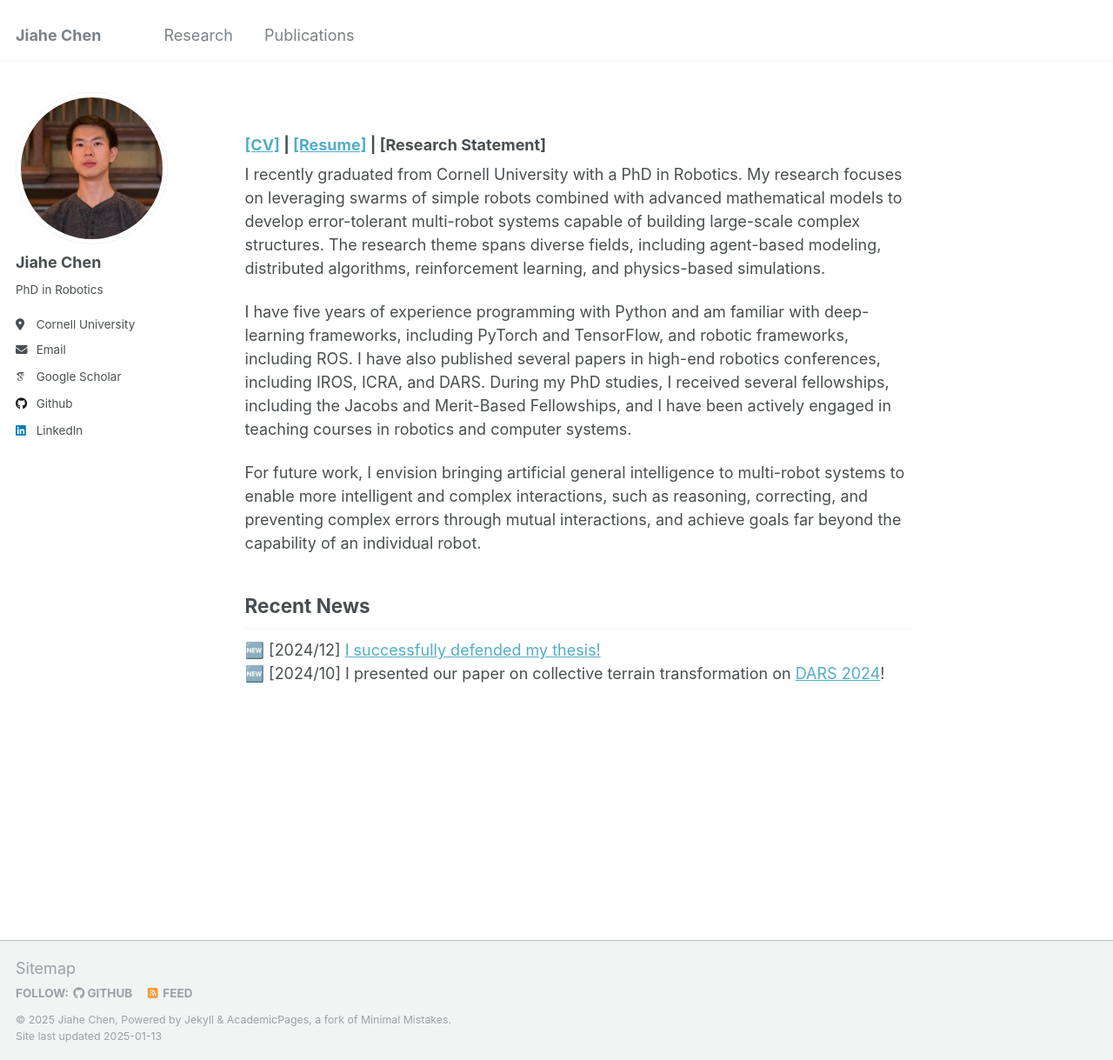
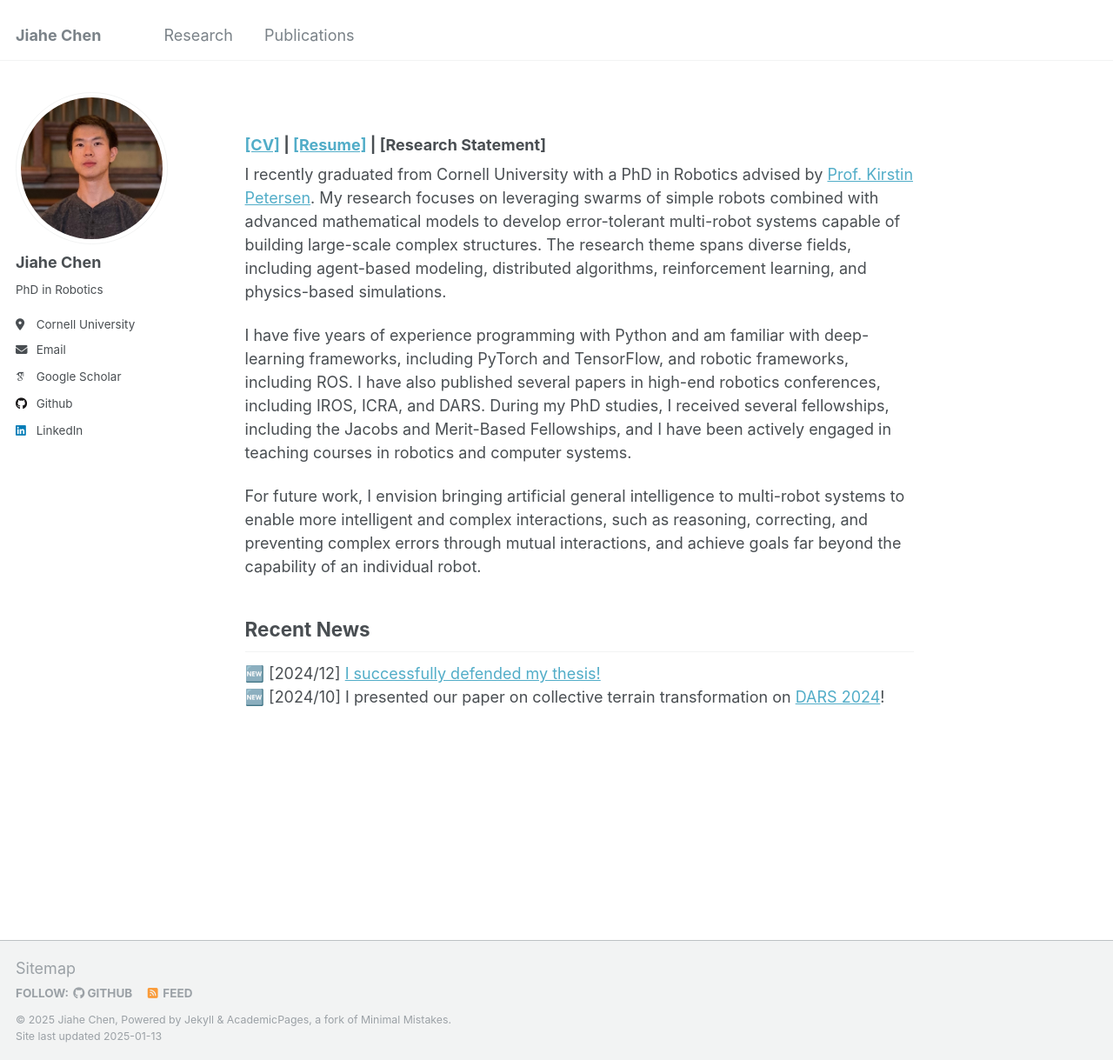
Before and after one commit to Ericland/Ericland.github.io, a Jekyll site: the page built from _pages/about.md, in a window 1280 px wide and 1219 px high. Shown: the whole window at 87% size. Built offline with Jekyll 4.4.1, drawn with Linux system fonts in a browser that asks for light colours; emoji names are drawn with the system emoji font; some web fonts are replaced.

Commit message:
Update about.md

```diff
--- a/_pages/about.md
+++ b/_pages/about.md
@@ -9,7 +9,7 @@ redirect_from:
 
 ### [[CV]](https://ericland.github.io/files/cv.pdf) | [[Resume]](https://ericland.github.io/files/resume.pdf) | [Research Statement]
 
-I recently graduated from Cornell University with a PhD in Robotics. My research focuses on leveraging swarms of simple robots combined with advanced mathematical models to develop error-tolerant multi-robot systems capable of building large-scale complex structures. The research theme spans diverse fields, including agent-based modeling, distributed algorithms, reinforcement learning, and physics-based simulations.
+I recently graduated from Cornell University with a PhD in Robotics advised by [Prof. Kirstin Petersen](https://www.ece.cornell.edu/faculty-directory/kirstin-hagelskjaer-petersen). My research focuses on leveraging swarms of simple robots combined with advanced mathematical models to develop error-tolerant multi-robot systems capable of building large-scale complex structures. The research theme spans diverse fields, including agent-based modeling, distributed algorithms, reinforcement learning, and physics-based simulations.
 
 I have five years of experience programming with Python and am familiar with deep-learning frameworks, including PyTorch and TensorFlow, and robotic frameworks, including ROS. I have also published several papers in high-end robotics conferences, including IROS, ICRA, and DARS. During my PhD studies, I received several fellowships, including the Jacobs and Merit-Based Fellowships, and I have been actively engaged in teaching courses in robotics and computer systems.
 
```
